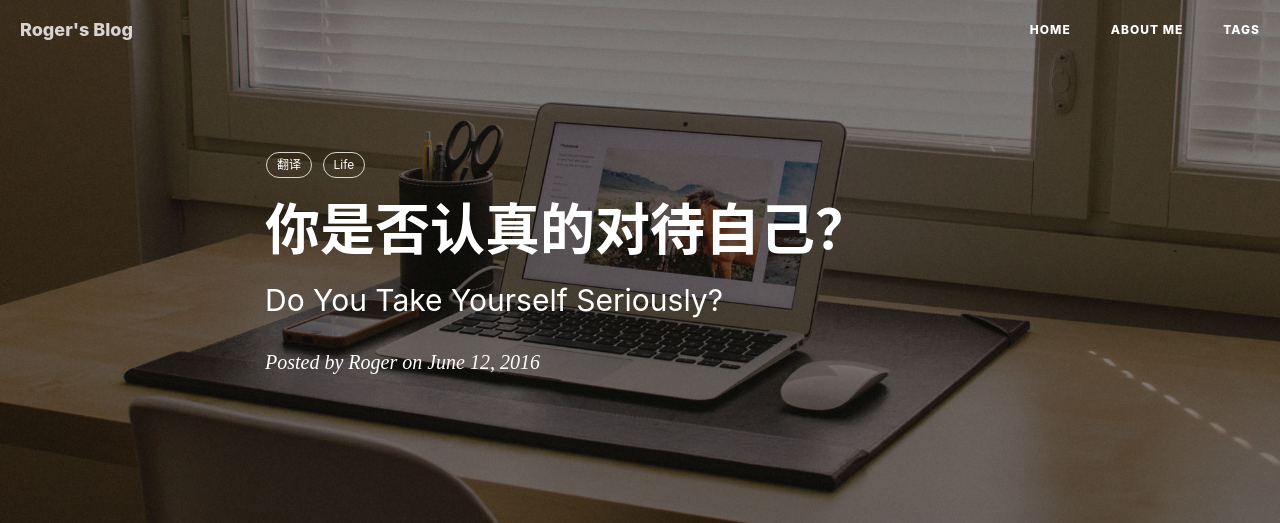
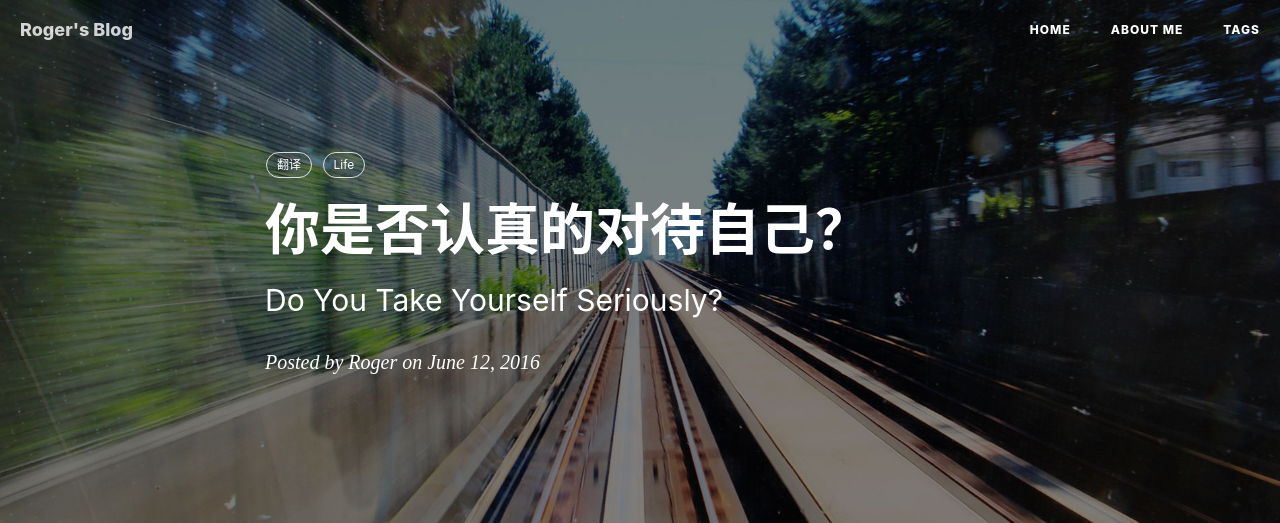
Before and after one commit to Rogero0o/rogero0o.github.io, a Jekyll site: the page built from _posts/2016-06-12-Do-You-Take-Yourself-Seriously.md, in a window 1280 px wide. Shown: the top 523 px of the page. Built offline with Jekyll 4.4.1, drawn with Linux system fonts in a browser that asks for light colours; nearby versions of some CDN libraries; comment, search, counter and statistics services are not loaded; grey boxes are pictures that could not be loaded.

Commit message:
update image

```diff
--- a/_posts/2016-06-12-Do-You-Take-Yourself-Seriously.md
+++ b/_posts/2016-06-12-Do-You-Take-Yourself-Seriously.md
@@ -4,7 +4,7 @@
 subtitle:   "Do You Take Yourself Seriously?"
 date: 2016-06-12 20:00:01 +0800
 author:     "Roger"
-header-img: "img/home-bg-o.jpg"
+header-img: "img/post-bg-2015.jpg"
 tags:
     - 翻译
     - Life
```
